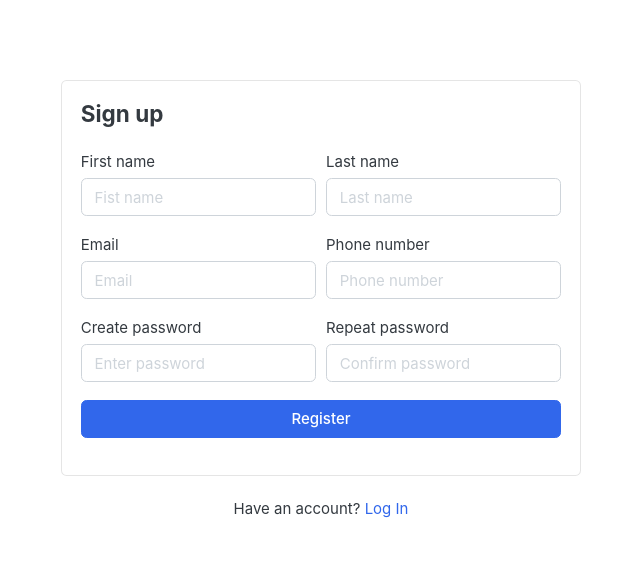
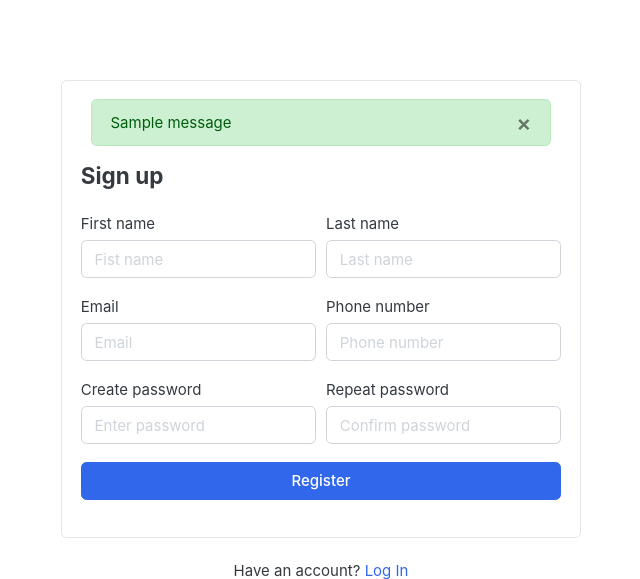
Before and after one commit to emmaGblt/greatkart-django, a Django app: page /accounts/register/ in a window 1280 px wide. Shown: the part 118-697 px from the top of the page, without its empty margins (319-959 px from the left). Run offline with Django 5.2, Linux system fonts and the light colour scheme; tables that the repository leaves empty hold one stand-in row (values such as "Sample post"); one stand-in notice (Sample message) is shown; some libraries are stand-ins or nearby versions; some web fonts are replaced.

Commit message:
use Django messages to display messages in templates

```diff
--- a/accounts/views.py
+++ b/accounts/views.py
@@ -1,6 +1,8 @@
-from django.shortcuts import render
+from django.shortcuts import render, redirect
 from .forms import RegistrationForm
 from .models import Account
+from django.contrib import messages
+from django.urls import reverse
 
 
 def register(request):
@@ -17,6 +19,9 @@ def register(request):
             user = Account.objects.create_user(first_name, last_name, email, password)
             user.phone_number = phone_number
             user.save()
+
+            messages.success(request, "Registration successful")
+            return redirect(reverse("register"))
     else:
         form = RegistrationForm()
     context = {"form": form}
--- a/templates/accounts/register.html
+++ b/templates/accounts/register.html
@@ -7,6 +7,7 @@
   <!-- ============================ COMPONENT REGISTER   ================================= -->
   <div class="card mx-auto" style="max-width: 520px; margin-top: 40px">
     <article class="card-body">
+      {% include "includes/alerts.html" %}
       <header class="mb-4"><h4 class="card-title">Sign up</h4></header>
       <form action="{% url 'register' %}" method="POST">
         {% csrf_token %}
--- /dev/null
+++ b/templates/includes/alerts.html
@@ -0,0 +1,12 @@
+{% if messages %}
+<div id="message" class="container">
+  {% for message in messages %}
+  <div class="alert alert-{{ message.tags }}" role="alert">
+    <button type="button" class="close" data-dismiss="alert">
+      <span aria-hidden="true">&times;</span>
+    </button>
+    {{ message }}
+  </div>
+  {% endfor %}
+</div>
+{% endif %}
```
Also changed, not shown: greatkart/settings.py (+7 -0 lines).
